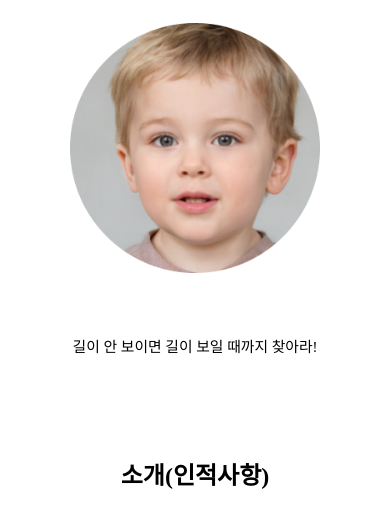
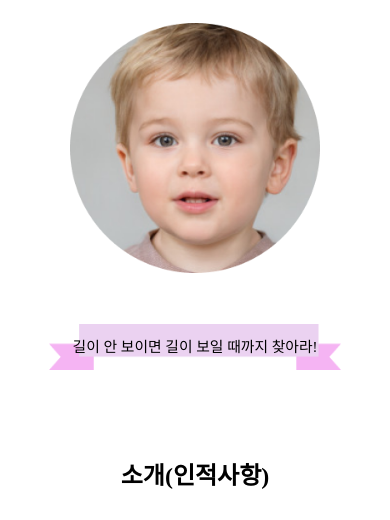
Before and after one commit to johyunwook/about, a plain HTML site: page index.html in a window 390 px wide. Shown: the part 322-842 px from the top of the page. Drawn offline with Linux system fonts and the light colour scheme.

Commit message:
업데이트

```diff
--- a/css/style.css
+++ b/css/style.css
@@ -73,13 +73,13 @@ h2,h3,h4,h5,h6,p{ /*h1부터 p까지를 스타일 적용하겠다*/
 
 
 /* p350 미디어 쿼리 작성위치(보통 여기에 작성)*/
-@media screen and (max-width : 412px){/* 미디어의 가로 크기가 480일때*/
+@media screen and (max-width : 480px){/* 미디어의 가로 크기가 480일때*/
   #moto {
     width: 75%;
     height: 100px;
     line-height: 47px;
     font-size: 0.925rem;
-    background-image: url("ribbon.png");
+    background-image: url("../images/ribbon.png");
     margin: 0 auto;
     background-size: contain;
     background-repeat: no-repeat;
```
